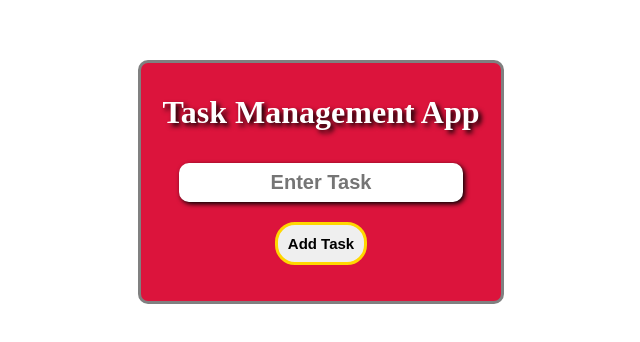
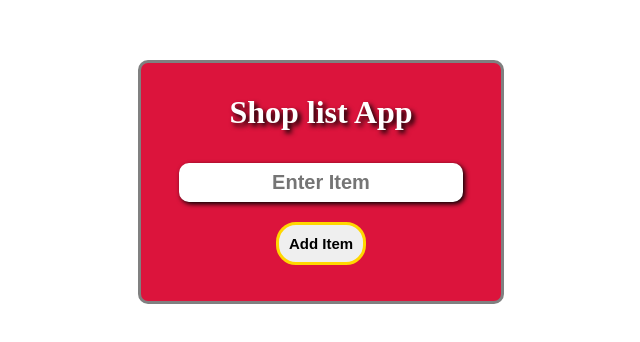
Before and after one commit to Zikos2906/Javascript, a plain HTML site: page To-Do.html in a window 1280 px wide. Shown: the part 140-482 px from the top of the page, without its empty margins (319-959 px from the left). Drawn offline with Linux system fonts and the light colour scheme.

Commit message:
Add files via upload

```diff
--- a/To-Do.html
+++ b/To-Do.html
@@ -2,7 +2,7 @@
 
 <head>
 
-<title>Task Manager</title>
+<title>TShop Listing</title>
 
 <style>
 
@@ -105,11 +105,11 @@ margin: 3px;
 
 <div id="box">
 
-<h1 id="text">Task Management App</h1>
+<h1 id="text">Shop list App</h1>
 
-<input id="task" placeholder="Enter Task"/>
+<input id="task" placeholder="Enter Item"/>
 
-<button id="taskbutton" onclick="AddTask()">Add Task</button>
+<button id="taskbutton" onclick="AddTask()">Add Item</button>
 
 <ul id="tasklist">
 
```
